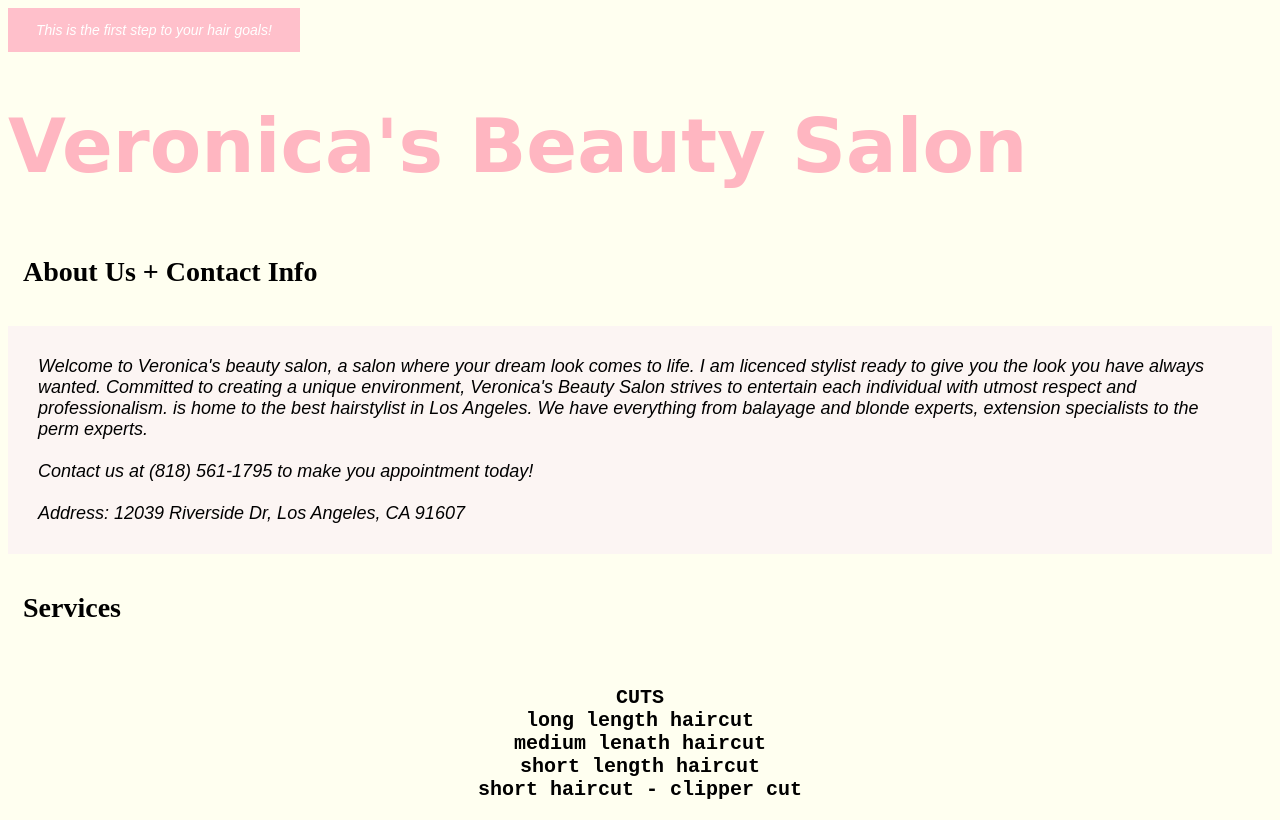
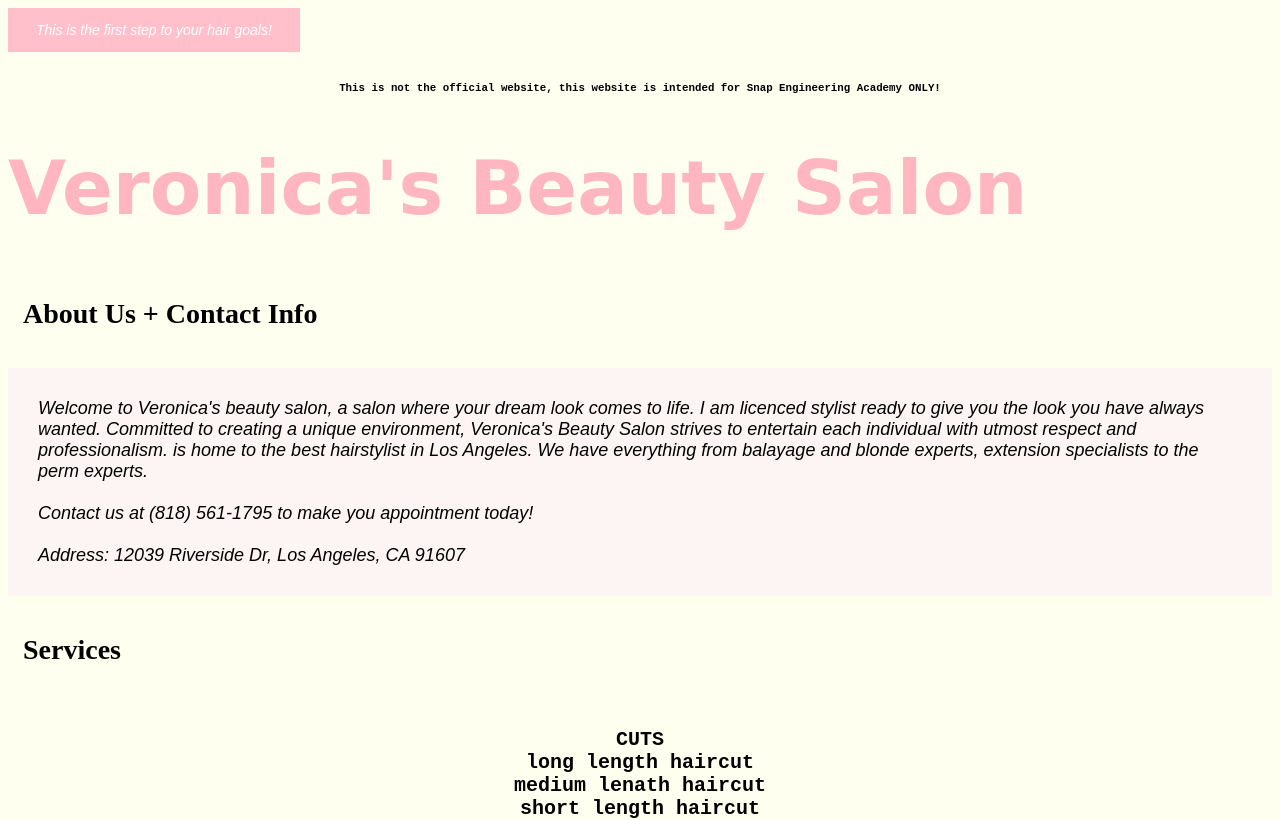
Before and after one commit to AlexandraBarahona/VeronicaBS, a plain HTML site: page index.html in a window 1280 px wide. Shown: the top 820 px of the page. Drawn offline with Linux system fonts and the light colour scheme.

Commit message:
updating index.html file

```diff
--- a/index.html
+++ b/index.html
@@ -6,6 +6,8 @@
 <body>
 <link rel="stylesheet" href="styles.css">
 <button class="btn warning">This is the first step to your hair goals!</button>
+<h5> <br>
+  This is not the official website, this website is intended for Snap Engineering Academy ONLY!</h5>
 <h1>Veronica's Beauty Salon</h1>
 <h2>About Us + Contact Info
 </h2>
@@ -89,5 +91,7 @@ CUTS
   <div class="desc">Get those curls going with our amazing perm, you will get results you are going to love</div>
 </div>
 
+
+
 </body>
 </html>
--- a/styles.css
+++ b/styles.css
@@ -57,3 +57,9 @@ div.desc {
   padding: 14px 28px;
   cursor: pointer;
 }
+
+h5{
+  text-align: center;
+  font-family: monospace;
+  text-color: gray;
+}
```
